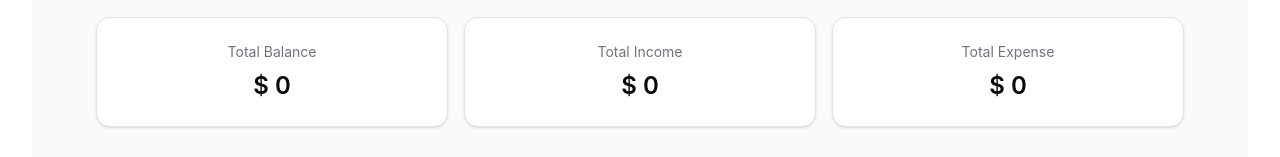
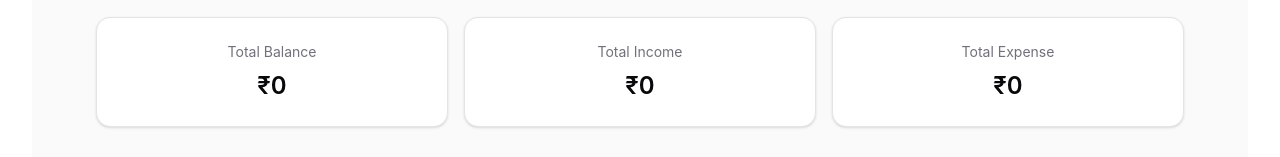
Before and after one commit to anasahmd/fintrack, a React (Vite) app in the folder frontend/: page / in a window 1280 px wide. Shown: the part 212-369 px from the top of the page. Built offline with nearby package versions, Linux system fonts and the light colour scheme; no server answers; sample sign-in values are in the browser's storage.

Commit message:
Add realtive date formatting

```diff
--- a/frontend/src/components/RecentTransactions.jsx
+++ b/frontend/src/components/RecentTransactions.jsx
@@ -5,8 +5,7 @@ import {
 	CardTitle,
 	CardDescription,
 } from '@/components/ui/card';
-import { Separator } from './ui/separator';
-import { format } from 'date-fns';
+import { formatTransactionDate } from '@/utils/date';
 
 const RecentTransactions = ({ transactions }) => {
 	return (
@@ -32,7 +31,7 @@ const RecentTransactions = ({ transactions }) => {
 										: transaction.category.name}
 								</p>
 								<p className="text-sm text-accent-foreground">
-									{format(transaction.date, 'dd MMM, hh:mm a')}
+									{formatTransactionDate(transaction.date, 'dd MMM, hh:mm a')}
 								</p>
 							</div>
 							<div className="text-sm font-semibold ms-auto">
--- a/frontend/src/pages/Dashboard.jsx
+++ b/frontend/src/pages/Dashboard.jsx
@@ -47,23 +47,19 @@ const Dashboard = () => {
 				<Card>
 					<CardHeader>
 						<CardDescription>Total Balance</CardDescription>
-						<CardTitle className="text-2xl font-semibold">
-							$ {balance}
-						</CardTitle>
+						<CardTitle className="text-2xl font-semibold">₹{balance}</CardTitle>
 					</CardHeader>
 				</Card>
 				<Card>
 					<CardHeader>
 						<CardDescription>Total Income</CardDescription>
-						<CardTitle className="text-2xl font-semibold">$ {income}</CardTitle>
+						<CardTitle className="text-2xl font-semibold">₹{income}</CardTitle>
 					</CardHeader>
 				</Card>
 				<Card>
 					<CardHeader>
 						<CardDescription>Total Expense</CardDescription>
-						<CardTitle className="text-2xl font-semibold">
-							$ {expense}
-						</CardTitle>
+						<CardTitle className="text-2xl font-semibold">₹{expense}</CardTitle>
 					</CardHeader>
 				</Card>
 			</div>
--- /dev/null
+++ b/frontend/src/utils/date.js
@@ -0,0 +1,23 @@
+import { format, isToday, isYesterday, isThisYear } from 'date-fns';
+
+export const formatTransactionDate = (dateString) => {
+	const date = new Date(dateString);
+
+	const time = format(date, 'hh:mm a');
+
+	// Relative formatting for the last 48 hours
+	if (isToday(date)) {
+		return `Today, ${time}`; // "Today, 03:02 PM"
+	}
+	if (isYesterday(date)) {
+		return `Yesterday, ${time}`; // "Yesterday, 03:02 PM"
+	}
+
+	// Current year
+	if (isThisYear(date)) {
+		return format(date, `dd MMM, '${time}'`); // "21 Sep, 03:02 PM"
+	}
+
+	// Past years
+	return format(date, `dd MMM yyyy, '${time}'`); // "21 Sep 2025, 03:02 PM"
+};
```
Also changed, not shown: frontend/src/utils/formatCurrency.js (added).
